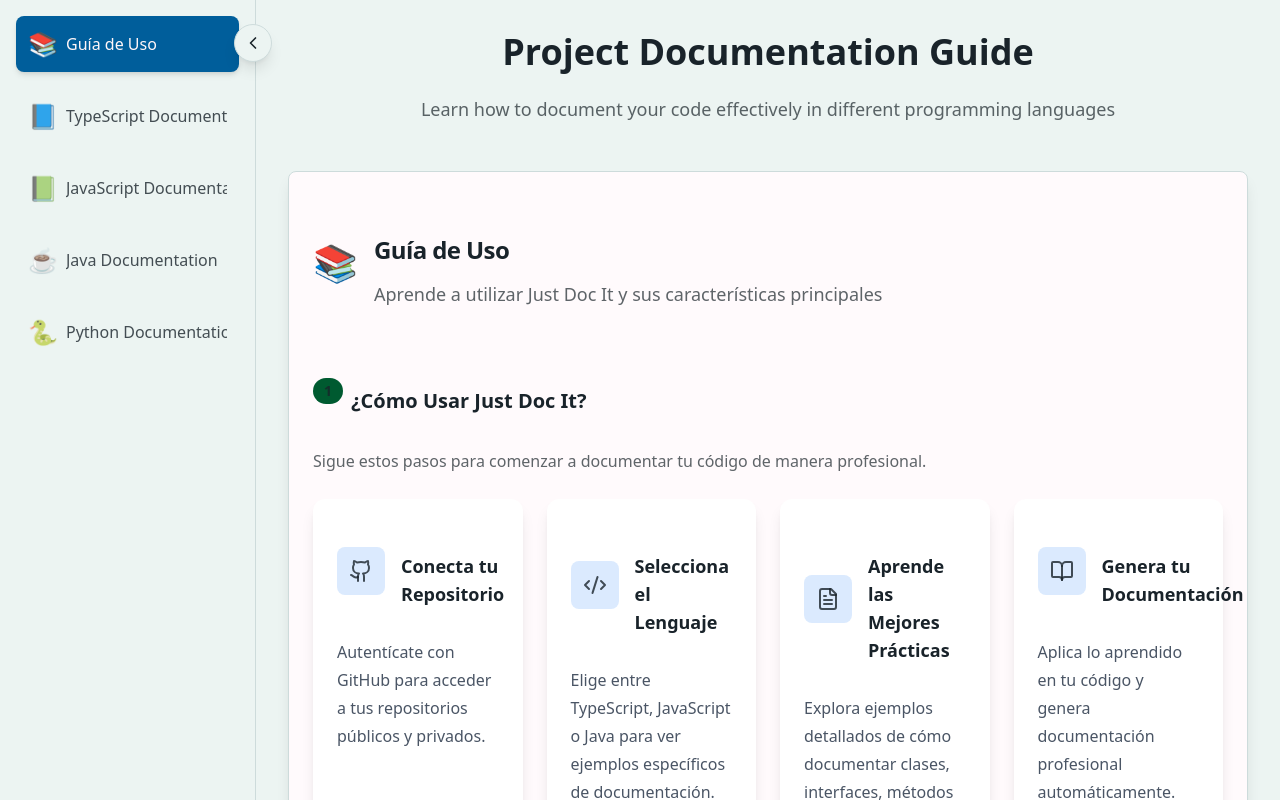
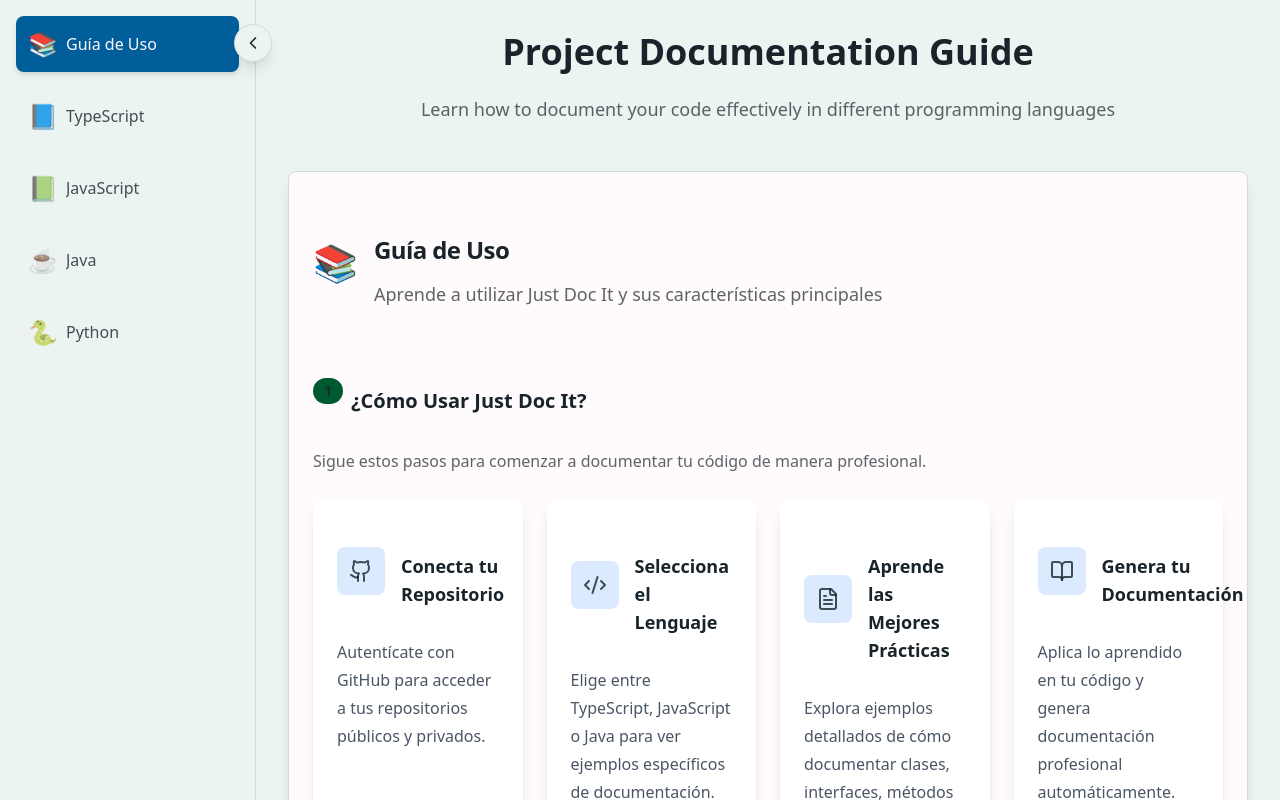
Before and after one commit to erik-tortarod/JustDocIt, a React (Vite) app in the folder frontend/: page /proyect_docs in a window 1280 px wide. Built offline with nearby package versions, Linux system fonts and the light colour scheme.

Commit message:
CSD | add scribe doc tu document your first repository

```diff
--- a/frontend/src/pages/ProyectDocumentation/MainContent.tsx
+++ b/frontend/src/pages/ProyectDocumentation/MainContent.tsx
@@ -31,8 +31,8 @@
                   Project Documentation Guide
                </h1>
                <p className="text-lg text-base-content/70">
-						Learn how to document your code effectively in different programming
-						languages
+                  Learn how to document your code effectively in different
+                  programming languages
                </p>
             </motion.div>
 
@@ -79,7 +79,10 @@
                                           className="space-y-4"
                                        >
                                           <div className="flex items-center space-x-2">
-															<Badge variant="secondary" className="text-sm">
+                                             <Badge
+                                                variant="secondary"
+                                                className="text-sm"
+                                             >
                                                 {index + 1}
                                              </Badge>
                                              <h3 className="text-xl font-semibold text-base-content">
@@ -89,7 +92,8 @@
                                           <p className="text-base-content/70 mb-6">
                                              {section.explanation}
                                           </p>
-														{typeof section.content === "string" ? (
+                                          {typeof section.content ===
+                                          "string" ? (
                                              <motion.div
                                                 whileHover={{ scale: 1.01 }}
                                                 className="rounded-lg overflow-hidden shadow-lg border border-base-300"
@@ -112,9 +116,22 @@
                               </CardContent>
                            </Card>
                         </motion.div>
-							),
+                     )
                )}
             </AnimatePresence>
+            <div className="mt-8 w-full max-w-4xl mx-auto">
+               <h2>🤓 Como documentar tu primer repositorio</h2>
+					<div
+                  className="relative w-full"
+                  style={{ paddingBottom: "56.25%" }}
+               >
+                  <iframe
+                     src="https://scribehow.com/embed/Documenta_tu_primer_repositorio__ZSK_ghTtQfSMtAVtPo58yQ"
+                     allow="fullscreen"
+                     className="absolute top-0 left-0 w-full h-full rounded-lg shadow-lg"
+                  ></iframe>
+               </div>
+            </div>
          </div>
       </ScrollArea>
    );
--- a/frontend/src/pages/ProyectDocumentation/docs/java.ts
+++ b/frontend/src/pages/ProyectDocumentation/docs/java.ts
@@ -2,7 +2,7 @@
 
 export const javaDocs: DocContent = {
     emoji: "☕",
-	title: "Java Documentation",
+    title: "Java",
     description: "Learn how to document your Java code effectively",
     sections: [
         {
--- a/frontend/src/pages/ProyectDocumentation/docs/javascript.ts
+++ b/frontend/src/pages/ProyectDocumentation/docs/javascript.ts
@@ -2,7 +2,7 @@
 
 export const javascriptDocs: DocContent = {
 	emoji: "📗",
-	title: "JavaScript Documentation",
+	title: "JavaScript",
 	description: "Learn how to document your JavaScript code effectively",
 	sections: [
 		{
--- a/frontend/src/pages/ProyectDocumentation/docs/python.ts
+++ b/frontend/src/pages/ProyectDocumentation/docs/python.ts
@@ -2,7 +2,7 @@
 
 export const pythonDocs: DocContent = {
     emoji: "🐍",
-	title: "Python Documentation",
+    title: "Python",
     description:
         "Learn how to document your Python code effectively using docstrings and type hints",
     sections: [
--- a/frontend/src/pages/ProyectDocumentation/docs/typescript.ts
+++ b/frontend/src/pages/ProyectDocumentation/docs/typescript.ts
@@ -2,7 +2,7 @@
 
 export const typescriptDocs: DocContent = {
 	emoji: "📘",
-	title: "TypeScript Documentation",
+	title: "TypeScript",
 	description: "Learn how to document your TypeScript code effectively",
 	sections: [
 		{
```
Lines whose indentation alone changed are shown as unchanged.
